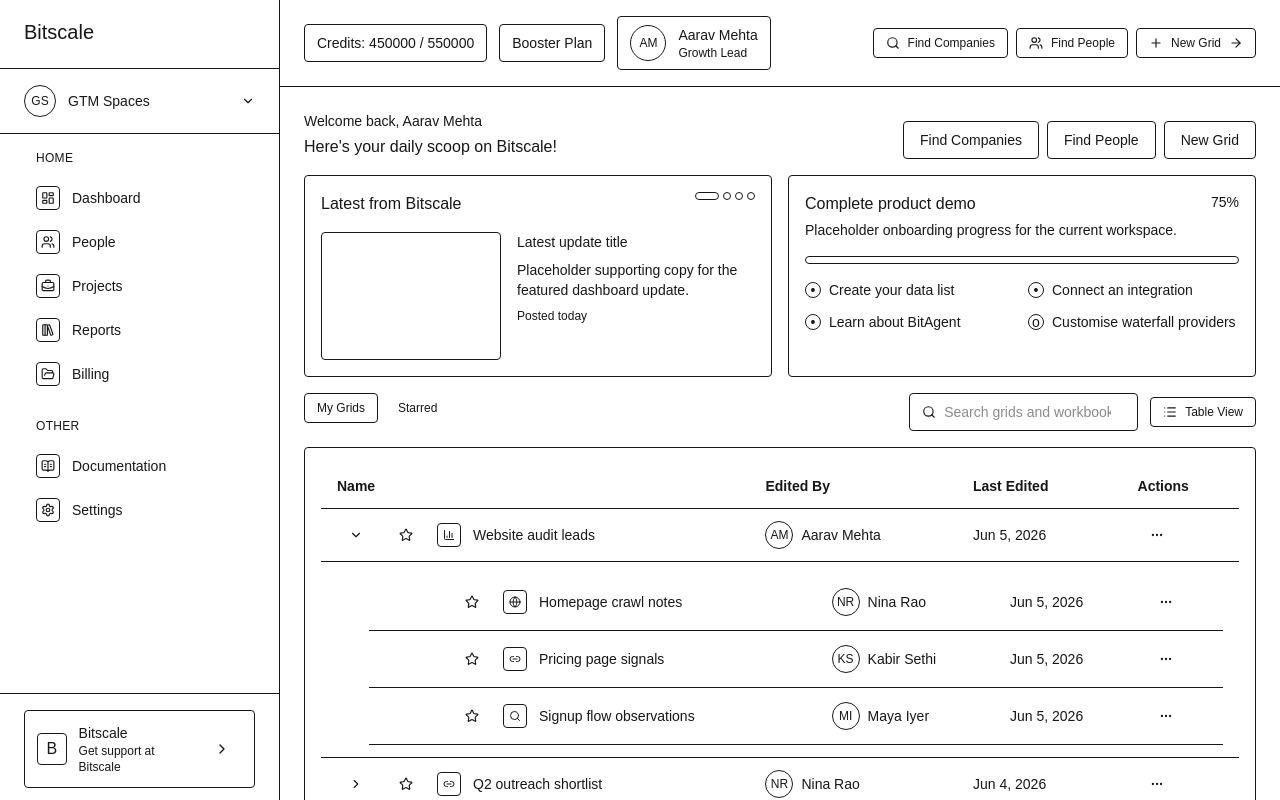
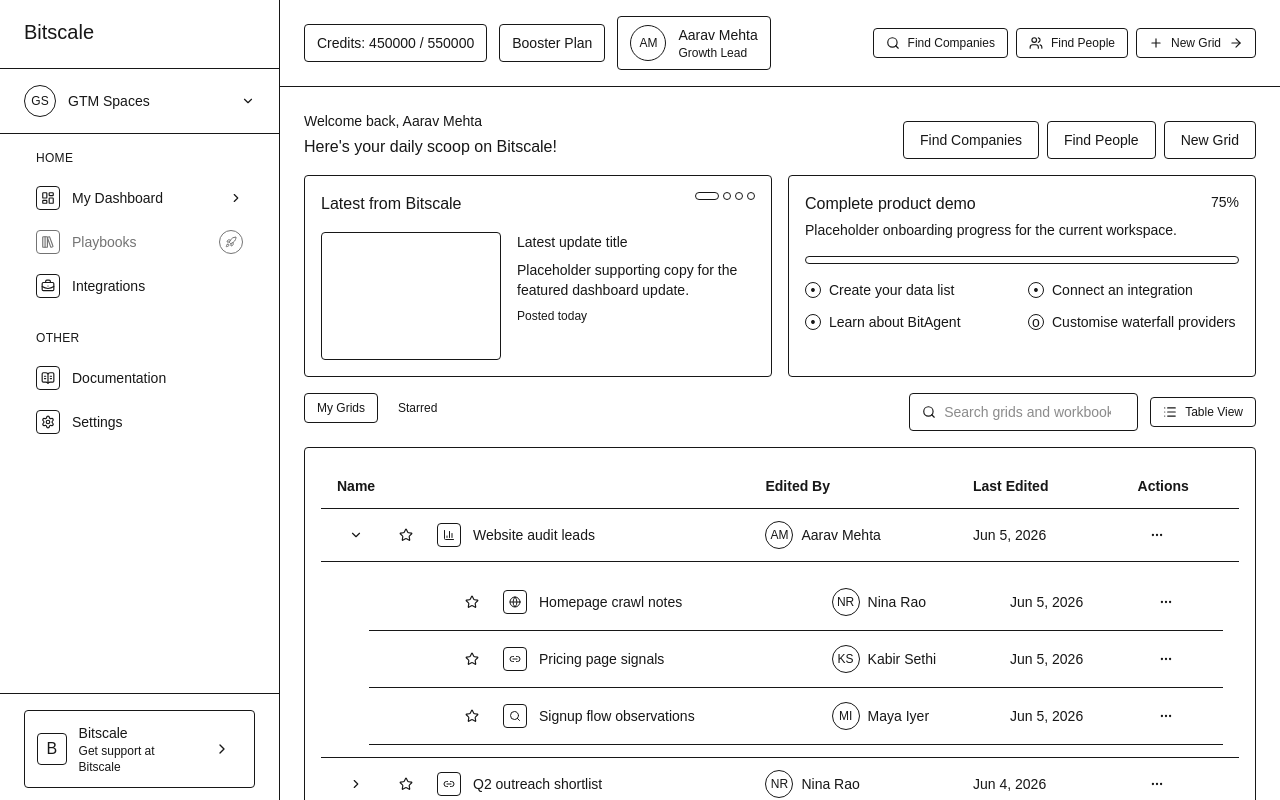
Before and after one commit to Naseeb7/saas-dashboard, a Next.js app: page / in a window 1280 px wide. Shown: the top 800 px of the page. Built offline with nearby package versions, Linux system fonts and the light colour scheme.

Commit message:
refactor: update sidebar home navigation structure

```diff
--- a/components/layout/sidebar.tsx
+++ b/components/layout/sidebar.tsx
@@ -11,6 +11,7 @@
   LifeBuoy,
   LayoutDashboard,
   LibraryBig,
+  Rocket,
   Settings,
   Users,
 } from "lucide-react";
@@ -182,7 +183,8 @@
     href: string;
     icon: NavigationIcon;
     isActive?: boolean;
-    badge?: string;
+    disabled?: boolean;
+    trailingIcon?: "arrow-right" | "upgrade";
   };
   collapsed: boolean;
 }) {
@@ -194,7 +196,8 @@
         icon={item.icon}
         collapsed={collapsed}
         active={item.isActive}
-        badge={item.badge}
+        disabled={item.disabled}
+        trailingIcon={item.trailingIcon}
       />
     </li>
   );
@@ -206,14 +209,16 @@
   icon,
   collapsed,
   active,
-  badge,
+  disabled,
+  trailingIcon,
 }: {
   href: string;
   label: string;
   icon: NavigationIcon | "documentation";
   collapsed: boolean;
   active?: boolean;
-  badge?: string;
+  disabled?: boolean;
+  trailingIcon?: "arrow-right" | "upgrade";
 }) {
   const Icon = sidebarIcons[icon];
 
@@ -221,10 +226,12 @@
     <Link
       href={href}
       aria-current={active ? "page" : undefined}
+      aria-disabled={disabled ? "true" : undefined}
       className={cn(
         "flex items-center gap-3 rounded px-3 py-2 text-sm",
         active ? "font-medium" : "font-normal",
         collapsed && "justify-center px-2",
+        disabled && "opacity-60",
       )}
     >
       <span
@@ -234,9 +241,15 @@
         <Icon size={14} />
       </span>
       <span className={cn("truncate", collapsed && "sr-only")}>{label}</span>
-      {badge ? (
-        <span className={cn("ml-auto text-xs", collapsed && "sr-only")}>
-          {badge}
+      {trailingIcon ? (
+        <span className={cn("ml-auto inline-flex items-center", collapsed && "sr-only")}>
+          {trailingIcon === "arrow-right" ? (
+            <ChevronRight aria-hidden="true" size={14} />
+          ) : (
+            <span aria-hidden="true" className="inline-flex h-6 w-6 items-center justify-center rounded-full border">
+              <Rocket size={12} />
+            </span>
+          )}
         </span>
       ) : null}
     </Link>
@@ -245,6 +258,8 @@
 
 const sidebarIcons: Record<NavigationIcon | "documentation", typeof LayoutDashboard> = {
   dashboard: LayoutDashboard,
+  playbooks: LibraryBig,
+  integrations: BriefcaseBusiness,
   people: Users,
   projects: BriefcaseBusiness,
   reports: LibraryBig,
--- a/data/navigation.ts
+++ b/data/navigation.ts
@@ -3,34 +3,25 @@
 export const primaryNavigation: NavigationItem[] = [
   {
     id: "dashboard",
-    label: "Dashboard",
+    label: "My Dashboard",
     href: "/",
     icon: "dashboard",
     isActive: true,
+    trailingIcon: "arrow-right",
   },
   {
-    id: "people",
-    label: "People",
-    href: "/people",
-    icon: "people",
+    id: "playbooks",
+    label: "Playbooks",
+    href: "/subscription",
+    icon: "playbooks",
+    disabled: true,
+    trailingIcon: "upgrade",
   },
   {
-    id: "projects",
-    label: "Projects",
-    href: "/projects",
-    icon: "projects",
-  },
-  {
-    id: "reports",
-    label: "Reports",
-    href: "/reports",
-    icon: "reports",
-  },
-  {
-    id: "billing",
-    label: "Billing",
-    href: "/billing",
-    icon: "billing",
+    id: "integrations",
+    label: "Integrations",
+    href: "/integrations",
+    icon: "integrations",
   },
 ];
 
--- a/types/navigation.ts
+++ b/types/navigation.ts
@@ -1,5 +1,7 @@
 export type NavigationIcon =
   | "dashboard"
+  | "playbooks"
+  | "integrations"
   | "people"
   | "projects"
   | "reports"
@@ -7,11 +9,14 @@
   | "support"
   | "settings";
 
+export type NavigationTrailingIcon = "arrow-right" | "upgrade";
+
 export interface NavigationItem {
   id: string;
   label: string;
   href: string;
   icon: NavigationIcon;
   isActive?: boolean;
-  badge?: string;
+  disabled?: boolean;
+  trailingIcon?: NavigationTrailingIcon;
 }
```
